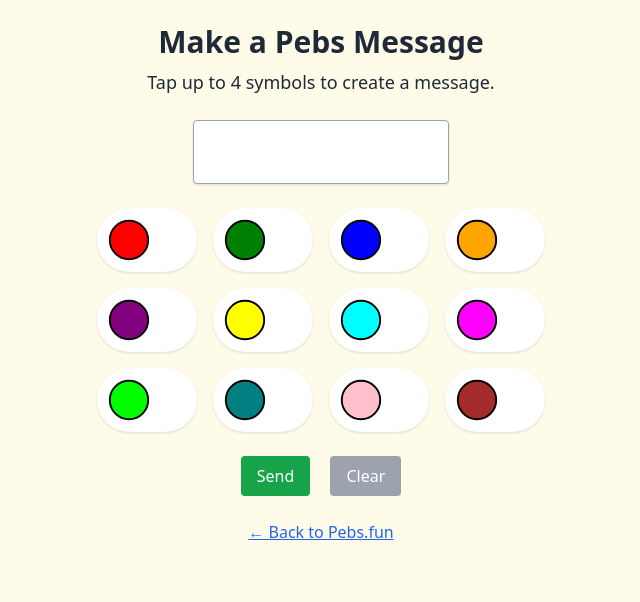
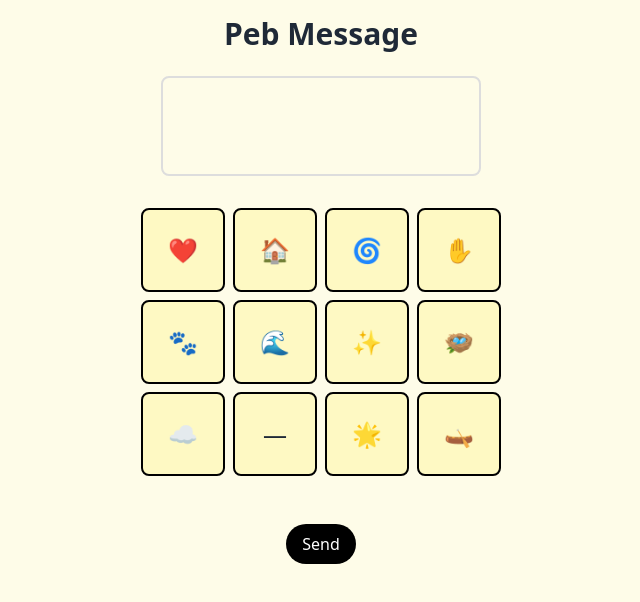
Before and after one commit to drhoo/pebs-fun-site, a plain HTML site: page demo.html in a window 1280 px wide. Shown: the whole page, without its empty margins (319-959 px from the left). Drawn offline with nearby package versions, Linux system fonts and the light colour scheme.

Commit message:
Add files via upload

```diff
--- a/demo.html
+++ b/demo.html
@@ -4,66 +4,89 @@
 <head>
   <meta charset="UTF-8" />
   <meta name="viewport" content="width=device-width, initial-scale=1.0"/>
-  <title>Pebs Message Demo</title>
+  <title>Pebs Demo</title>
   <script src="https://cdn.tailwindcss.com"></script>
   <style>
-    .symbol-button img {
-      width: 3rem;
-      height: 3rem;
+    .peb-display {
+      display: flex;
+      justify-content: center;
+      align-items: center;
+      min-height: 100px;
+      max-width: 320px;
+      margin: auto;
+      border: 2px solid #ddd;
+      border-radius: 0.5rem;
+      padding: 1rem;
+      font-size: 2rem;
+      overflow: hidden;
+      white-space: nowrap;
+    }
+    .peb-keyboard {
+      max-width: 360px;
+      margin: 2rem auto;
+      display: grid;
+      grid-template-columns: repeat(4, 1fr);
+      gap: 0.5rem;
+    }
+    .peb-button {
+      aspect-ratio: 1;
+      padding: 0.5rem;
+      border-radius: 0.5rem;
+      background-color: #fef9c3;
+      display: flex;
+      align-items: center;
+      justify-content: center;
+      font-size: 1.5rem;
+      border: 2px solid #000;
+      cursor: pointer;
+      user-select: none;
     }
   </style>
 </head>
-<body class="bg-yellow-50 text-gray-800 font-sans text-center p-6">
+<body class="bg-yellow-50 text-gray-800 font-sans text-center p-4">
 
-  <h1 class="text-3xl font-bold mb-2">Make a Pebs Message</h1>
-  <p class="mb-6 text-lg">Tap up to 4 symbols to create a message.</p>
+  <h1 class="text-3xl font-bold mb-6">Peb Message</h1>
+  <div id="pebDisplay" class="peb-display mb-4"></div>
 
-  <!-- Display Bar -->
-  <div id="messageBar" class="w-[16rem] h-16 mx-auto mb-6 flex items-center justify-center border border-gray-400 bg-white rounded shadow text-4xl overflow-hidden whitespace-nowrap">
+  <div class="peb-keyboard" id="pebKeyboard">
+    <!-- Buttons will be injected here -->
   </div>
 
-  <!-- Symbol Keyboard -->
-  <div class="grid grid-cols-4 gap-4 max-w-md mx-auto mb-6">
-    <!-- JS will populate buttons here -->
-  </div>
-
-  <!-- Controls -->
-  <div class="space-x-4 mb-6">
-    <button onclick="sendMessage()" class="px-4 py-2 bg-green-600 text-white rounded">Send</button>
-    <button onclick="clearMessage()" class="px-4 py-2 bg-gray-400 text-white rounded">Clear</button>
-  </div>
-
-  <!-- Back Link -->
-  <a href="index.html" class="text-blue-600 underline">← Back to Pebs.fun</a>
+  <button onclick="sendMessage()" class="mt-4 px-4 py-2 bg-black text-white rounded-full">Send</button>
 
   <script>
-    const messageBar = document.getElementById("messageBar");
-    const keyboard = document.querySelector(".grid");
+    const symbols = [
+      "❤️", "🏠", "🌀", "✋",
+      "🐾", "🌊", "✨", "🪺",
+      "☁️", "—", "🌟", "🛶"
+    ];
+    const display = document.getElementById("pebDisplay");
+    const keyboard = document.getElementById("pebKeyboard");
 
-    for (let i = 1; i <= 12; i++) {
-      const btn = document.createElement("button");
-      btn.className = "symbol-button rounded-full bg-white p-2 shadow";
-      const img = document.createElement("img");
-      img.src = `symbols/${String(i).padStart(2, '0')}.svg`;
-      img.alt = `Symbol ${i}`;
-      btn.appendChild(img);
-      btn.onclick = () => {
-        if (messageBar.children.length < 4) {
-          messageBar.appendChild(img.cloneNode(true));
+    function updateDisplay() {
+      display.textContent = message.join("");
+    }
+
+    let message = [];
+
+    symbols.forEach((symbol, index) => {
+      const button = document.createElement("div");
+      button.className = "peb-button";
+      button.textContent = symbol;
+      button.onclick = () => {
+        if (message.length < 4) {
+          message.push(symbol);
+          updateDisplay();
         }
       };
-      keyboard.appendChild(btn);
-    }
-
-    function clearMessage() {
-      messageBar.innerHTML = "";
-    }
+      keyboard.appendChild(button);
+    });
 
     function sendMessage() {
-      alert("✨ Message sent into the universe! ✨");
-      clearMessage();
+      alert("Message sent: " + message.join(""));
+      message = [];
+      updateDisplay();
     }
   </script>
-
 </body>
 </html>
```
